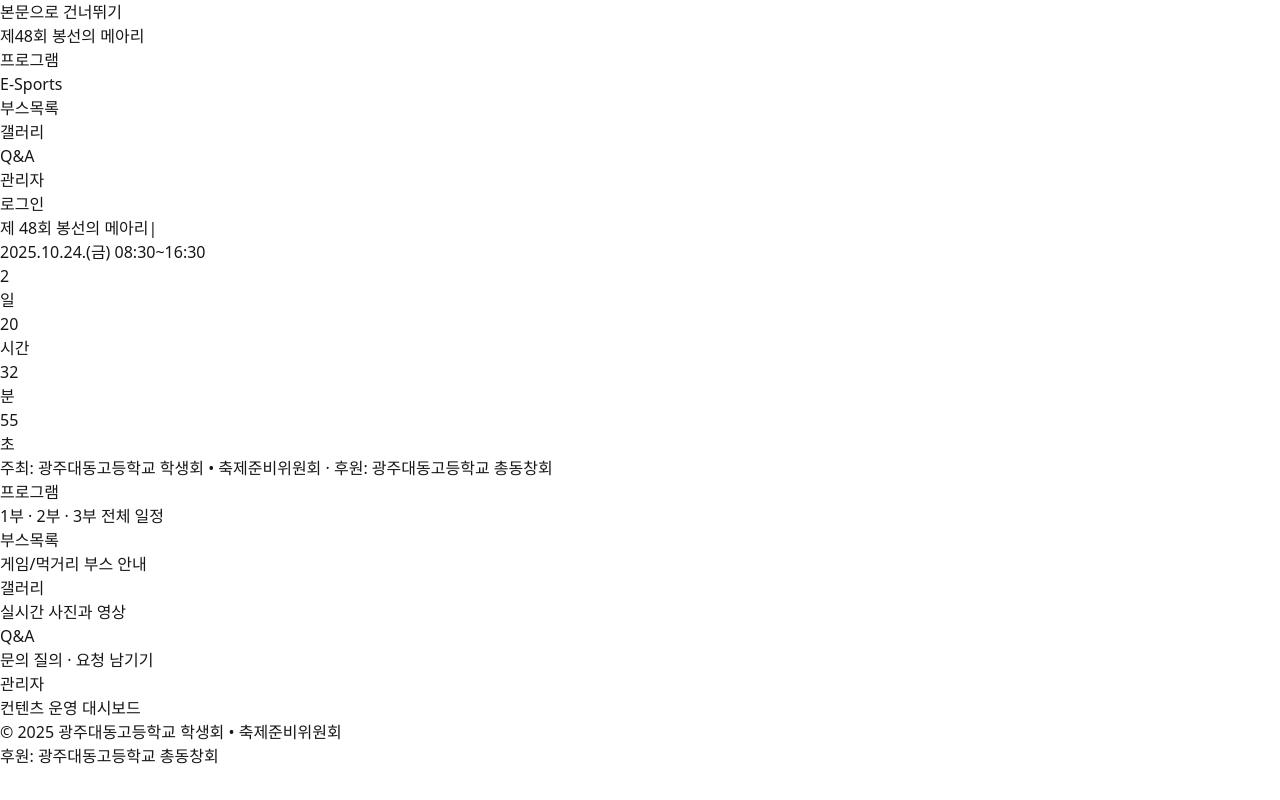
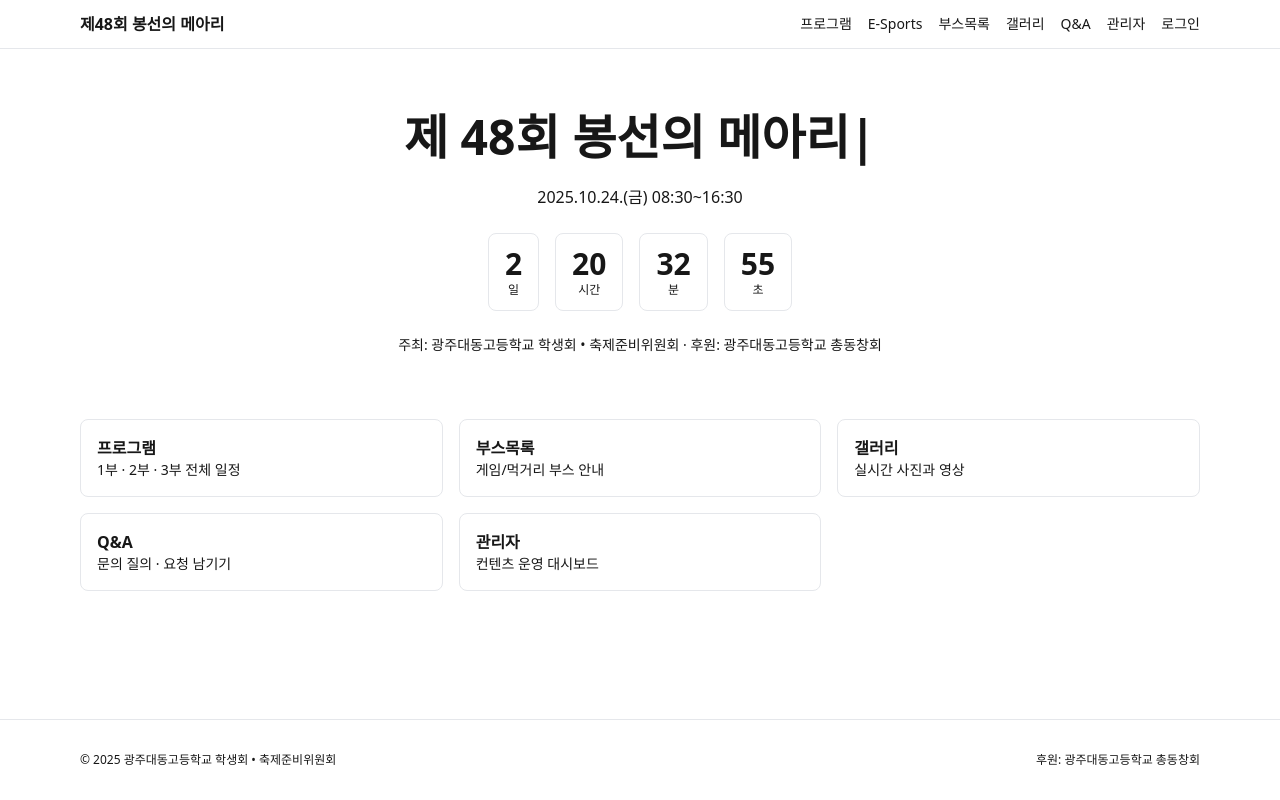
Before and after one commit to noop-03/bongseon-festival, a Next.js app in the folder festival/: page / in a window 1280 px wide. Built offline with nearby package versions, Linux system fonts and the light colour scheme.

Commit message:
Create tailwind.config.js

```diff
--- /dev/null
+++ b/festival/tailwind.config.js
@@ -0,0 +1,11 @@
+/** @type {import('tailwindcss').Config} */
+module.exports = {
+  content: [
+    "./app/**/*.{ts,tsx,js,jsx}",      // App Router
+    "./components/**/*.{ts,tsx,js,jsx}",
+  ],
+  theme: {
+    extend: {},
+  },
+  plugins: [],
+};
```
